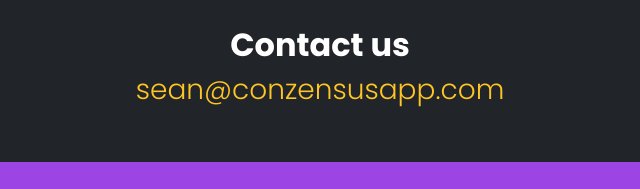
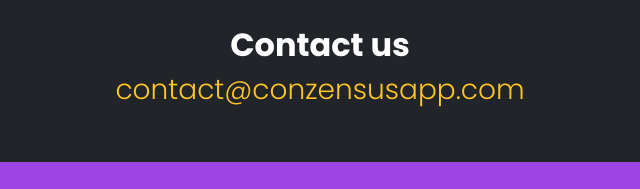
Before and after one commit to conzensus/conzensus.github.io, a plain HTML site: page index.html in a window 1280 px wide. Shown: the part 1120-1309 px from the top of the page, 320-960 px from the left. Drawn offline with nearby package versions, Linux system fonts and the light colour scheme.

Commit message:
change default email address

```diff
--- a/index.html
+++ b/index.html
@@ -93,7 +93,7 @@
 
               <div class="row text-center mt-5">
                 <h2 class="fw-bold">Contact us</h2>
-                <p class="h3 fw-light"><a href="mailto:sean@conzensusapp.com">sean@conzensusapp.com</a></p>
+                <p class="h3 fw-light"><a href="mailto:contact@conzensusapp.com">contact@conzensusapp.com</a></p>
               </div>
             </div>
           </aside>
```
